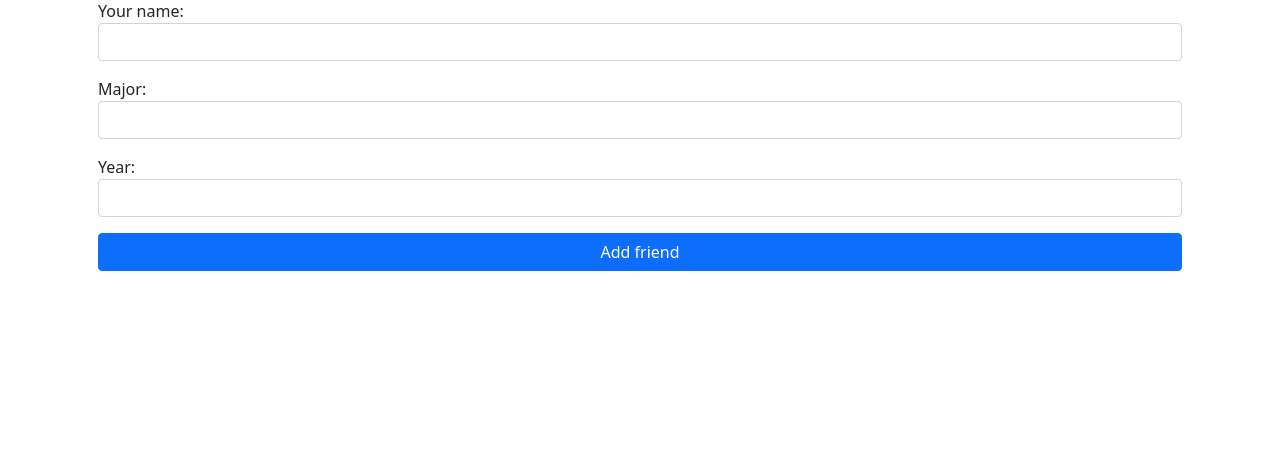
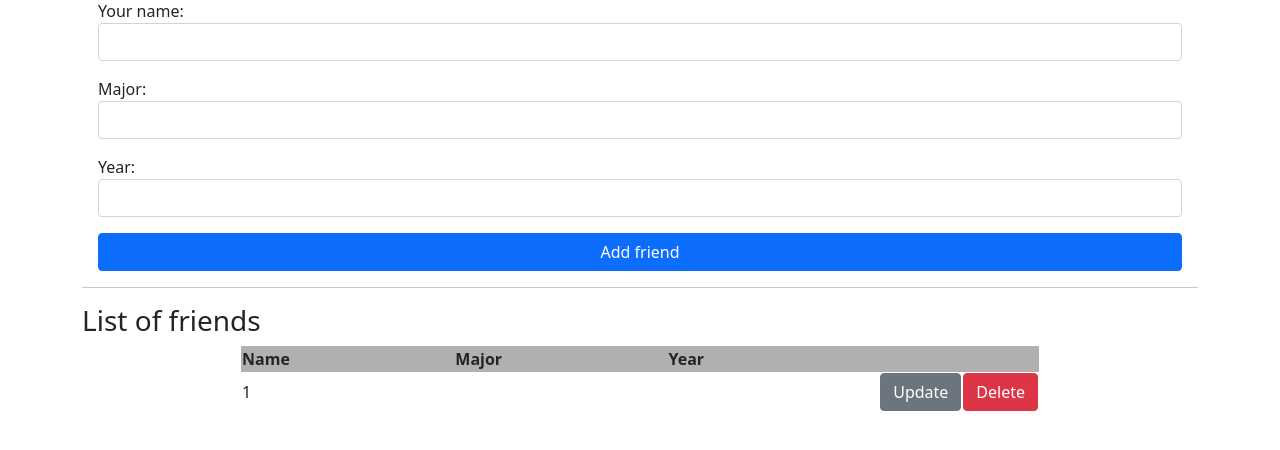
Before and after one commit to wesleystepler/vibes, a Flask app: page / in a window 1280 px wide. Shown: the part 57-507 px from the top of the page. Run offline with Flask 3, Linux system fonts and the light colour scheme; tables that the repository leaves empty or names only in its code hold one stand-in row (values such as "Sample post").

Commit message:
Can now display current data in the table

```diff
--- a/app.py
+++ b/app.py
@@ -1,7 +1,7 @@
 from flask import Flask, redirect, url_for, render_template, request
 from getpass import getpass
 from mysql.connector import connect, Error
-from connect_db import add_friend
+from connect_db import add_friend, select_all_friends
 
 app = Flask(__name__)
 
@@ -16,5 +16,5 @@ def potd5():
         #print(friend_year, type(friend_year))
 
         add_friend(friend_name, friend_major, friend_year)
-
-    return render_template("simpleform.html")
+    data = select_all_friends()
+    return render_template("simpleform.html", data=data)
--- a/connect_db.py
+++ b/connect_db.py
@@ -29,7 +29,7 @@ def add_friend(friend_name, friend_major, friend_year):
     except Error as e:
         print(e)
 
-def select_friend():
+def select_all_friends():
     query = """SELECT * FROM friends"""
     #print(query)
     try:
@@ -42,7 +42,6 @@ def select_friend():
             with connection.cursor() as cursor:
                 cursor.execute(query)
                 result = cursor.fetchall()
-                for row in result:
-                    print(row)
+                return result
     except Error as e:
         print(e)
--- a/templates/simpleform.html
+++ b/templates/simpleform.html
@@ -36,6 +36,33 @@
     </form>
 
 
+    <hr/>
+    <h3>List of friends</h3>
+    <div class="row justify-content-center">
+    <table class="w3-table w3-bordered w3-card-4 center" style="width:70%">
+    <thead>
+    <tr style="background-color:#B0B0B0">
+        <th width="30%">Name
+        <th width="30%">Major
+        <th width="30%">Year
+        <th>&nbsp;</th>
+        <th>&nbsp;</th>
+    </tr>
+    </thead>
+
+    {% for i in data %}
+    <tr>
+        <td>{{i[0]}}</td>
+        <td>{{i[1]}}</td>
+        <td>{{i[2]}}</td>
+        <td><input type="submit" value="Update" class="btn btn-secondary" /></td>
+        <td><input type="submit" value="Delete" class="btn btn-danger"  /></td>
+    </tr>
+    {% endfor %}
+    </table>
+    </div>
+
+
   <!-- CDN for JS bootstrap -->
   <!-- you may also use JS bootstrap to make the page dynamic -->
   <!-- <script src="https://cdn.jsdelivr.net/npm/bootstrap@5.1.3/dist/js/bootstrap.bundle.min.js" integrity="sha384-ka7Sk0Gln4gmtz2MlQnikT1wXgYsOg+OMhuP+IlRH9sENBO0LRn5q+8nbTov4+1p" crossorigin="anonymous"></script> -->
```
